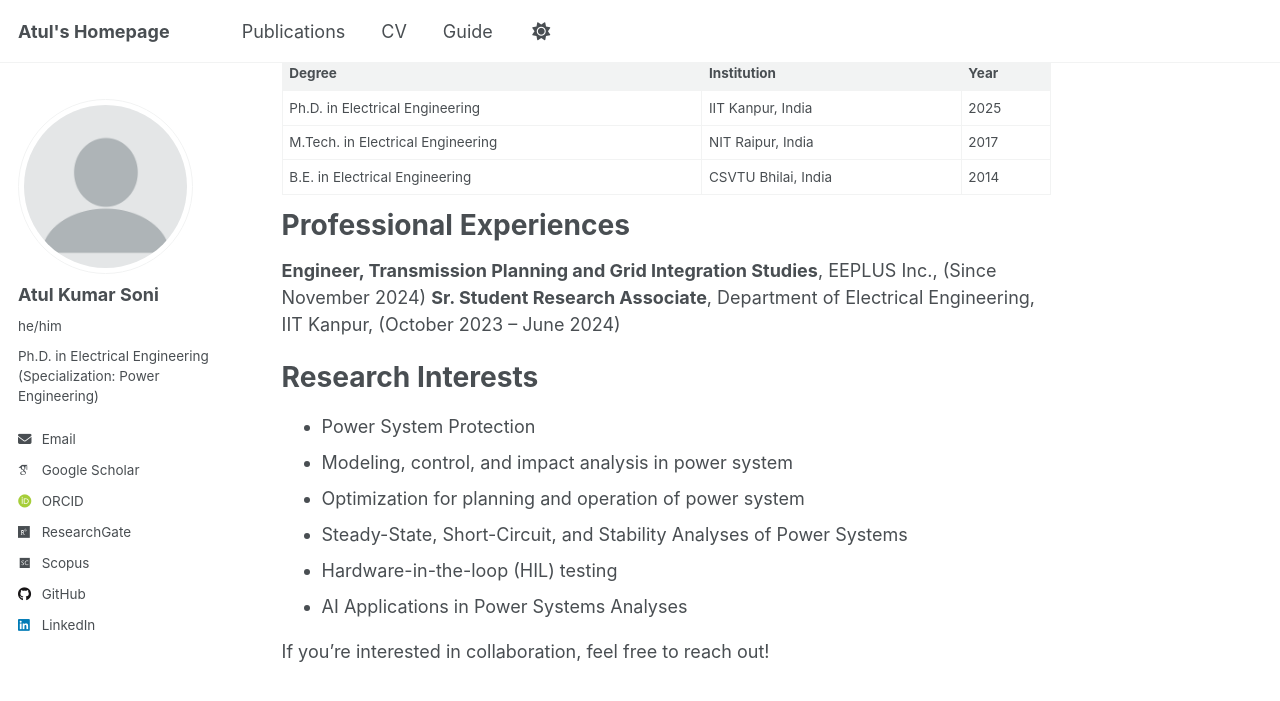
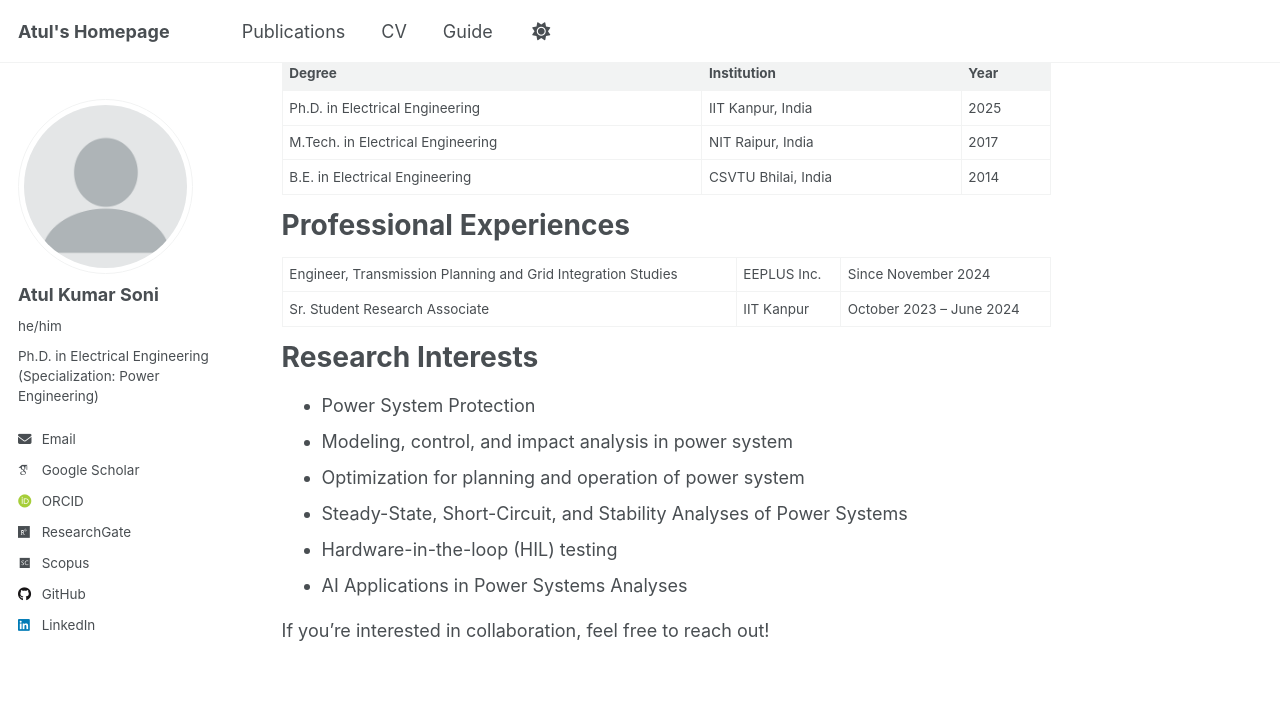
Before and after one commit to AtulSoniX/atulsonix.github.io, a Jekyll site: the page built from _pages/about.md, in a window 1280 px wide and 900 px high, scrolled down 474 px. Shown: the top 701 px of the window. Built offline with Jekyll 4.4.1, drawn with Linux system fonts in a browser that asks for light colours; some web fonts are replaced; a script that is not in the unit is left out.

Commit message:
Update about.md

```diff
--- a/_pages/about.md
+++ b/_pages/about.md
@@ -24,8 +24,8 @@ redirect_form:
 
 # Professional Experiences
 
-**Engineer, Transmission Planning and Grid Integration Studies**, EEPLUS Inc., (Since November 2024)
-**Sr. Student Research Associate**, Department of Electrical Engineering, IIT Kanpur, (October 2023 – June 2024)
+| Engineer, Transmission Planning and Grid Integration Studies | EEPLUS Inc. | Since November 2024 |
+| Sr. Student Research Associate | IIT Kanpur | October 2023 – June 2024
 
 
 # Research Interests
```
